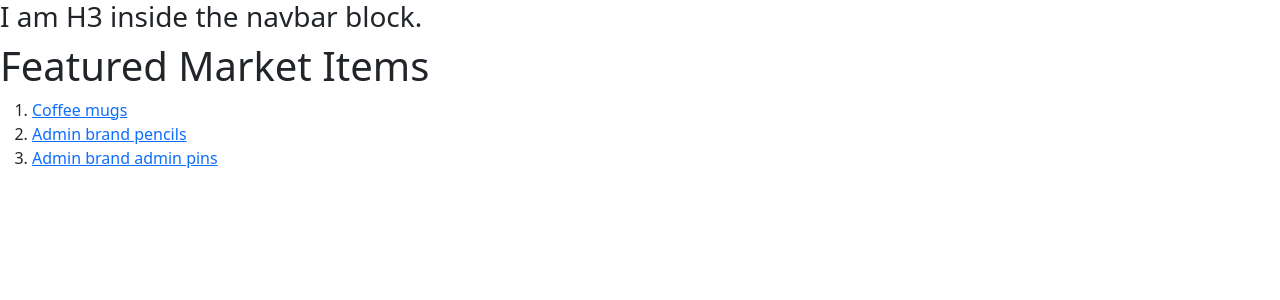
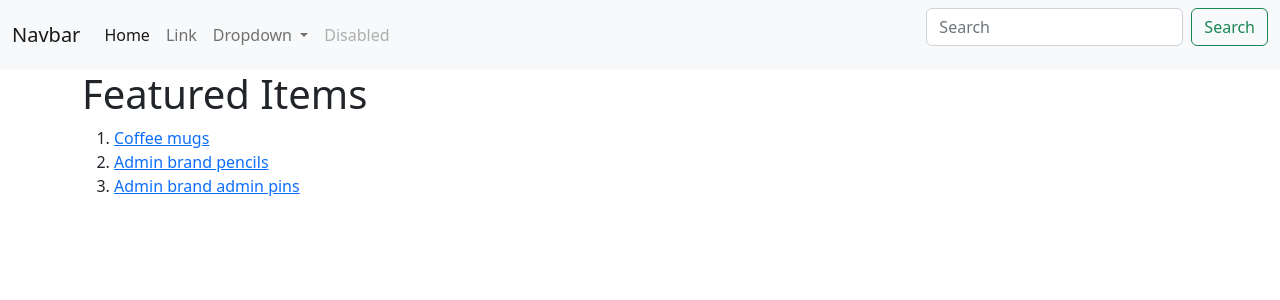
Before and after one commit to Patnonymous/django-market, a Django app: page /market/ in a window 1280 px wide. Shown: the top 300 px of the page. Run offline with Django 4.2, Linux system fonts and the light colour scheme; data comes from the database, SQL or seed files in the repository; some libraries are stand-ins or nearby versions.

Commit message:
Refactored to use template inheritance and blocks.

```diff
--- a/market/marketplace/templates/marketplace/base.html
+++ b/market/marketplace/templates/marketplace/base.html
@@ -1,7 +1,14 @@
 {% load static %}
+<!-- Popper -->
+<script src="https://cdn.jsdelivr.net/npm/@popperjs/core@2.11.5/dist/umd/popper.min.js"
+    integrity="sha384-Xe+8cL9oJa6tN/veChSP7q+mnSPaj5Bcu9mPX5F5xIGE0DVittaqT5lorf0EI7Vk"
+    crossorigin="anonymous"></script>
+<!-- Bootstrap css -->
 <link rel="stylesheet" type="text/css"
     href="{% static 'marketplace/bootstrap-5.2.0-beta1-dist/css/bootstrap.min.css' %}">
+<!-- Bootstrap javascript. -->
 <script src="{% static 'marketplace/bootstrap-5.2.0-beta1-dist/js/bootstrap.min.js' %}"></script>
+<!-- Favicon. -->
 <link rel="icon" type="image/x-icon" href="{% static 'marketplace/favicon.png' %}">
 
 <!DOCTYPE html>
@@ -15,15 +22,55 @@
 </head>
 
 <body>
+    <!-- Navbar. -->
     <div id="navbar">
         {% block navbar %}
-        <h3>I am H3 inside the navbar block.</h3>
-
+        <nav class="navbar navbar-expand-lg navbar-light bg-light">
+            <div class="container-fluid">
+                <a class="navbar-brand" href="#">Navbar</a>
+                <button class="navbar-toggler" type="button" data-bs-toggle="collapse"
+                    data-bs-target="#navbarSupportedContent" aria-controls="navbarSupportedContent"
+                    aria-expanded="false" aria-label="Toggle navigation">
+                    <span class="navbar-toggler-icon"></span>
+                </button>
+                <div class="collapse navbar-collapse" id="navbarSupportedContent">
+                    <ul class="navbar-nav me-auto mb-2 mb-lg-0">
+                        <li class="nav-item">
+                            <a class="nav-link active" aria-current="page" href="#">Home</a>
+                        </li>
+                        <li class="nav-item">
+                            <a class="nav-link" href="#">Link</a>
+                        </li>
+                        <li class="nav-item dropdown">
+                            <a class="nav-link dropdown-toggle" href="#" id="navbarDropdown" role="button"
+                                data-bs-toggle="dropdown" aria-expanded="false">
+                                Dropdown
+                            </a>
+                            <ul class="dropdown-menu" aria-labelledby="navbarDropdown">
+                                <li><a class="dropdown-item" href="#">Action</a></li>
+                                <li><a class="dropdown-item" href="#">Another action</a></li>
+                                <li>
+                                    <hr class="dropdown-divider">
+                                </li>
+                                <li><a class="dropdown-item" href="#">Something else here</a></li>
+                            </ul>
+                        </li>
+                        <li class="nav-item">
+                            <a class="nav-link disabled" href="#" tabindex="-1" aria-disabled="true">Disabled</a>
+                        </li>
+                    </ul>
+                    <form class="d-flex">
+                        <input class="form-control me-2" type="search" placeholder="Search" aria-label="Search">
+                        <button class="btn btn-outline-success" type="submit">Search</button>
+                    </form>
+                </div>
+            </div>
+        </nav>
         {% endblock navbar %}
     </div>
 
-
-    <div id="content">
+    <!--  Main content. -->
+    <div id="content" class="container">
         {% block content%} {% endblock content %}
     </div>
 
--- /dev/null
+++ b/market/marketplace/templates/marketplace/base_featured.html
@@ -0,0 +1,8 @@
+{% extends "marketplace/base.html" %}
+
+{% block title %}Marketplace - Featured Items{% endblock title %}
+
+{% block content %}
+<h1>Featured Items</h1>
+{% include "./listings.html" %}
+{% endblock content %}
--- a/market/marketplace/templates/marketplace/index.html
+++ b/market/marketplace/templates/marketplace/base_user_listings.html
@@ -1,8 +1,8 @@
 {% extends "marketplace/base.html" %}
 
-{% block title %}Marketplace - Featured{% endblock title %}
+{% block title %}Marketplace - User Items{% endblock title %}
 
 {% block content %}
-<h1>{{ page_header }}</h1>
+<h1>User Provided Items</h1>
 {% include "./listings.html" %}
 {% endblock content %}
--- a/market/marketplace/templates/marketplace/listings.html
+++ b/market/marketplace/templates/marketplace/listings.html
@@ -1,6 +1,6 @@
-{% if items_index %}
+{% if item_listings %}
 <ol>
-    {% for item in items_index %}
+    {% for item in item_listings %}
     <li><a href="{% url 'market:detail' item.id %}">{{item.item_name}}</a></li>
     {% endfor %}
 </ol>
--- a/market/marketplace/views.py
+++ b/market/marketplace/views.py
@@ -11,8 +11,8 @@ class IndexView(generic.ListView):
     """
     Display special admin featured items.
     """
-    template_name = 'marketplace/index.html'
-    context_object_name = 'items_index'
+    template_name = 'marketplace/base_featured.html'
+    context_object_name = 'item_listings'
 
     def get_queryset(self):
         return MarketItem.objects.filter(item_is_featured=True).order_by('-item_date_added')
@@ -27,8 +27,8 @@ class ListingsView(generic.ListView):
     """
     Display all user items, AKA items that are not featured.
     """
-    template_name = 'marketplace/index.html'
-    context_object_name = 'items_index'
+    template_name = 'marketplace/base_user_listings.html'
+    context_object_name = 'item_listings'
 
     def get_queryset(self):
         return MarketItem.objects.filter(item_is_featured=False).order_by('-item_date_added')
```
